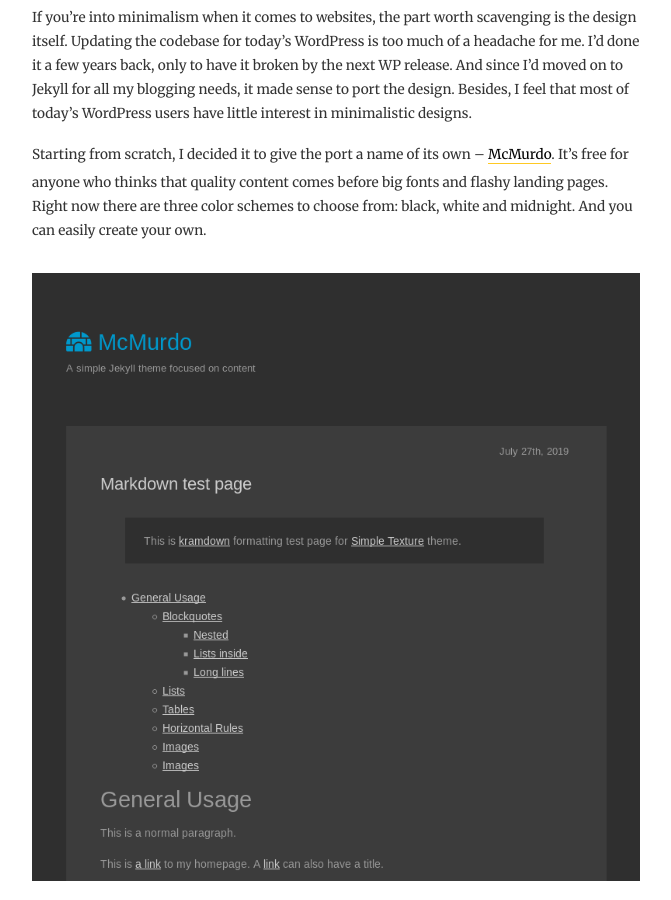
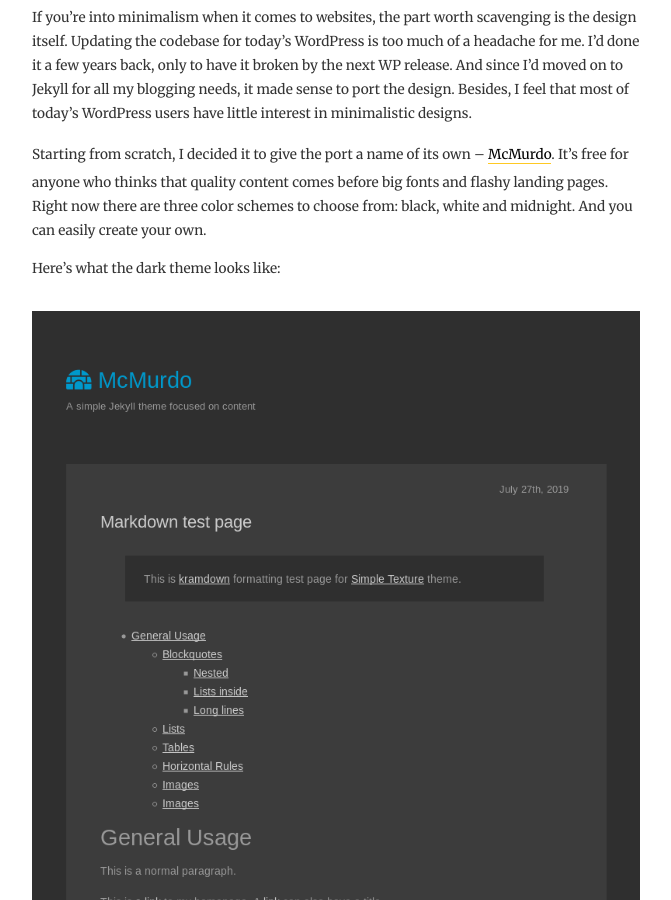
Before and after one commit to petru/prologue, a Jekyll site: the page built from _posts/2019-07-27-introducing-mcmurdo.md, in a window 1280 px wide and 900 px high, scrolled down 600 px. Shown: the whole window, without its empty margins (304-975 px from the left). Built offline with Jekyll 4.4.1, drawn with Linux system fonts in a browser that asks for light colours; nearby versions of some CDN libraries.

Commit message:
Update post

```diff
--- a/_posts/2019-07-27-introducing-mcmurdo.md
+++ b/_posts/2019-07-27-introducing-mcmurdo.md
@@ -13,6 +13,8 @@
 
 Starting from scratch, I decided it to give the port a name of its own -- [McMurdo](https://en.wikipedia.org/wiki/McMurdo_Station). It's free for anyone who thinks that quality content comes before big fonts and flashy landing pages. Right now there are three color schemes to choose from: black, white and midnight. And you can easily create your own.
 
+Here's what the dark theme looks like:
+
 <a class="image" href="/assets/mcmurdo.png"><img src="/assets/mcmurdo.png"></a>
 
 Grab it from [my repo](https://github.com/petru/mcmurdo). Fork it. Tweak it. Improve it. And if you fix something, hit me with a pull request.
```
